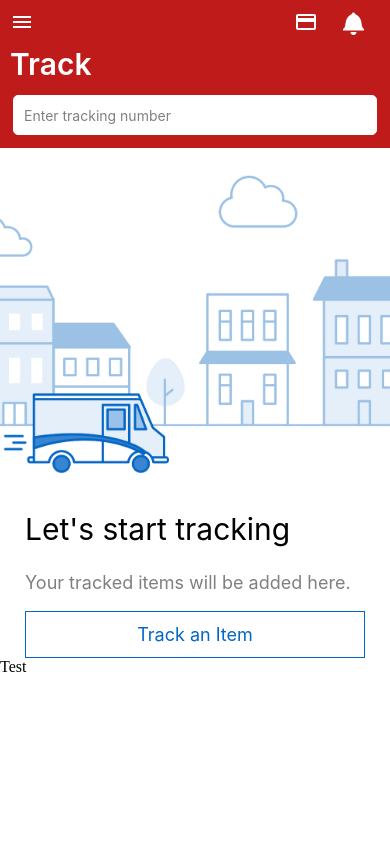
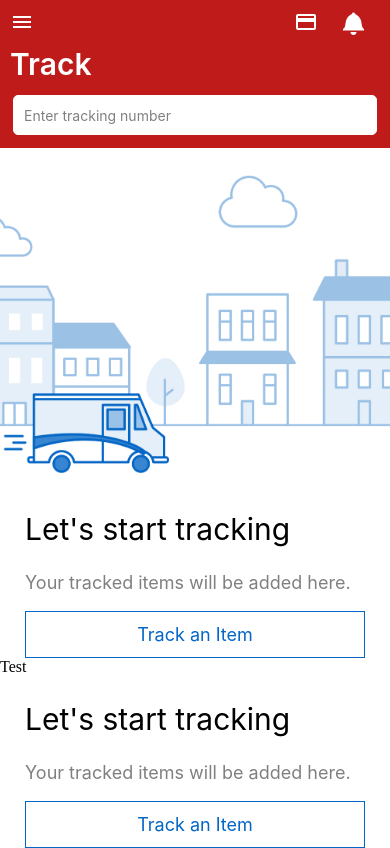
Before and after one commit to araymond11/canada-post-clone, a React Native app: screen / in a window 390 px wide. Built offline with nearby package versions, Linux system fonts and the light colour scheme.

Commit message:
Some test

```diff
--- a/screen/TrackScreen.tsx
+++ b/screen/TrackScreen.tsx
@@ -24,6 +24,11 @@ const TrackScreen = () => {
                 <Text style={styles.text_innerButton}>Track an Item</Text>
             </TouchableOpacity>
             <View>Test</View>
+            <Text style={styles.text_bold}>Let's start tracking</Text>
+            <Text style={styles.text_description}>Your tracked items will be added here.</Text>
+            <TouchableOpacity style={styles.button_track} onPress={() => Alert.alert('Simple Button pressed')}>
+                <Text style={styles.text_innerButton}>Track an Item</Text>
+            </TouchableOpacity>
         </SafeAreaView>
     )
 }
```
